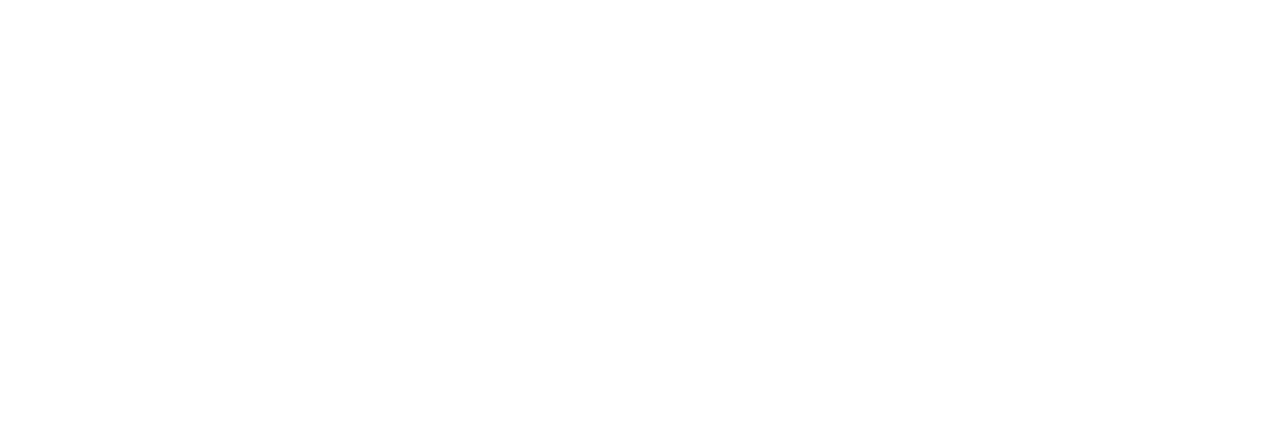
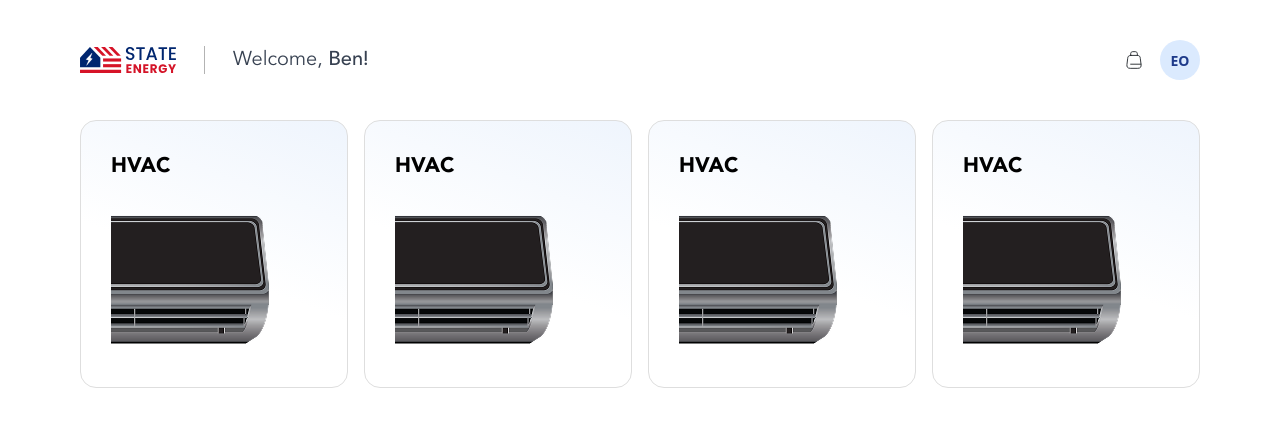
Before and after one commit to Qasim240/state-energy-Abraham-Shalim--React, a React (Vite) app: page /collection in a window 1280 px wide. Before the commit this address had no page. Shown: the top 426 px of the page. Built offline with nearby package versions, Linux system fonts and the light colour scheme.

Commit message:
create collection page and collection card component import it on collection page

```diff
--- a/imagesPath.js
+++ b/imagesPath.js
@@ -9,3 +9,4 @@
 export {default as monthlyBillIcon} from '/src/assets/images/monthlyBillIcon.svg'
 export {default as monthlyInsuranceBill} from '/src/assets/images/monthlyInsuranceBill.svg'
 export {default as arrowRight} from '/src/assets/images/arrowRight.svg'
+export { default as collectionImg} from '/src/assets/images/collectionImg.png'
--- a/src/App.jsx
+++ b/src/App.jsx
@@ -1,5 +1,6 @@
 import './App.css'
 import MainLayout from './components/MainLayout'
+import Collection from './components/ui/pages/Collection'
 import Home from './components/ui/pages/Home'
 import Login from './components/ui/pages/Login'
 import { Routes, Route } from 'react-router-dom'
@@ -11,6 +12,7 @@
       <Routes>
         <Route path="/" element={<Login />} />
         <Route path="home" element={<MainLayout ><Home /></MainLayout>} />
+        <Route path="collection" element={<MainLayout ><Collection /></MainLayout>} />
       </Routes>
     </>
   )
--- /dev/null
+++ b/src/components/ui/CollectionCard.jsx
@@ -0,0 +1,13 @@
+import React from 'react'
+import { collectionImg } from '../../../imagesPath'
+
+const CollectionCard = () => {
+    return (
+        <div className='border border-secondary p-[30px] rounded-[16px] bg-blue-flat relative h-[100%]'>
+            <p className='font-Avenir font-extrabold text-[21px] pb-5 text-left'>HVAC</p>
+            <img className=' bottom-0' src={collectionImg} alt="" />
+        </div>
+    )
+}
+
+export default CollectionCard
--- /dev/null
+++ b/src/components/ui/pages/Collection.jsx
@@ -0,0 +1,25 @@
+import React from 'react'
+import CollectionCard from '../CollectionCard'
+
+const Collection = () => {
+    return (
+
+
+<div class="grid lg:grid-cols-4 grid-cols-2 gap-4">
+       <CollectionCard />
+       <CollectionCard />
+       <CollectionCard />
+       <CollectionCard />
+</div>
+
+
+
+
+
+
+
+
+    )
+}
+
+export default Collection
--- a/src/components/ui/pages/Home.jsx
+++ b/src/components/ui/pages/Home.jsx
@@ -3,6 +3,7 @@
 import BillingCard from '../BillingCard'
 import { arrowRight, monthlyBillIcon } from '../../../../imagesPath'
 import PrimaryBtn from '../PrimaryBtn'
+import { Link } from 'react-router-dom'
 
 const Home = () => {
 
@@ -25,9 +26,11 @@
             </div>
 
             <div className='text-center mt-[48px]'>
-                <PrimaryBtn className='py-4' icon={arrowRight}>
-                    Proceed with Order
-                </PrimaryBtn>
+                <Link to="/collection">
+                    <PrimaryBtn className='py-4' icon={arrowRight}>
+                        Proceed with Order
+                    </PrimaryBtn>
+                </Link>
             </div>
 
         </>
--- a/tailwind.config.js
+++ b/tailwind.config.js
@@ -27,6 +27,8 @@
       },
       backgroundImage: {
         'gray-flat': 'linear-gradient(211.26deg, #DEDEDE -239.13%, rgba(222, 222, 222, 0) 69.97%)',
+        'blue-flat': 'linear-gradient(200.57deg, #C1D8F7 -152.32%, #FFFFFF 54.74%)',
+
 
       },
 
```
Also changed, not shown: src/assets/images/collectionImg.png (added).
